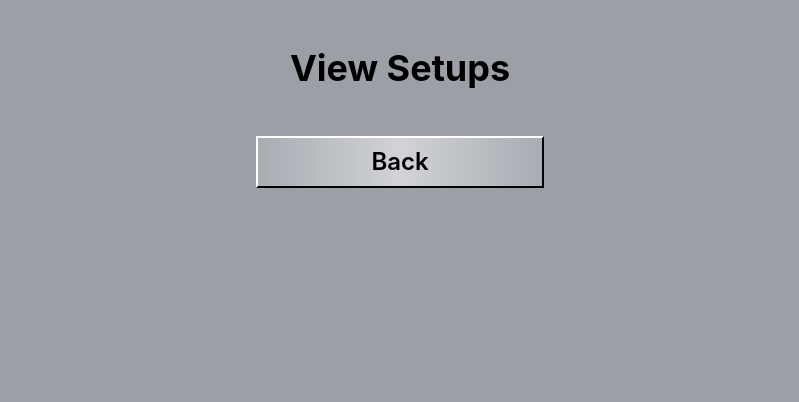
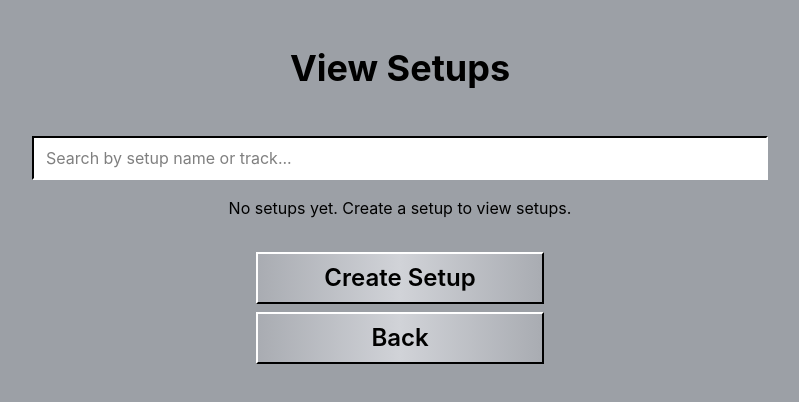
Before and after one commit to rporter03/NT2003-Setup-Manager, a React (Vite) app in the folder nt2003-setup-manager/: page /setups in a window 1280 px wide. Shown: the top 402 px of the page, without its empty margins (240-1039 px from the left). Built offline with nearby package versions, Linux system fonts and the light colour scheme.

Commit message:
Add view setups page with search

```diff
--- /dev/null
+++ b/nt2003-setup-manager/src/components/SetupCard.tsx
@@ -0,0 +1,46 @@
+import type { Setup } from '../types/setup'
+import { modes } from '../data/setupLimits'
+import { formatFraction } from '../lib/options'
+import { getTrackName } from '../lib/tracks'
+
+type SetupCardProps = {
+    setup: Setup
+}
+
+export default function SetupCard({ setup }: SetupCardProps) {
+    const modeLabel = modes.find((m) => m.value === setup.mode)?.label ?? setup.mode
+    const { downforce, suspension, gearing } = setup
+    return (
+        <article className="w-full border-2 border-t-bevel-light border-l-bevel-light border-b-bevel-dark border-r-bevel-dark bg-button p-4">
+            <h2 className="text-2xl font-bold">{setup.name}</h2>
+            <p className="font-semibold">
+                {getTrackName(setup.trackID)} - {modeLabel}
+            </p>
+            <div className="mt-3 grid grid-cols-1 gap-3 sm:grid-cols-2">
+                <section>
+                    <h3 className="font-bold">Tires</h3>
+                    <p>Pressure: {setup.tirePressure} psi</p>
+                </section>
+                <section>
+                    <h3 className="font-bold">Downforce</h3>
+                    <p>Fender Flare: {formatFraction(downforce.fenderFlare)}"</p>
+                    <p>Rear Spoiler: {downforce.rearSpoiler}°</p>
+                </section>
+                <section>
+                    <h3 className="font-bold">Gear Ratios</h3>
+                    {gearing.type === 'preset' ? (
+                        <p>Preset {gearing.presetNumber}</p>
+                    ) : (
+                        <>
+                            <p>1st: {gearing.values.firstGear.toFixed(2)}</p>
+                            <p>2nd: {gearing.values.secondGear.toFixed(2)}</p>
+                            <p>3rd: {gearing.values.thirdGear.toFixed(2)}</p>
+                            <p>4th: {gearing.values.fourthGear.toFixed(2)}</p>
+                            <p>Rear End: {gearing.values.rearEnd.toFixed(2)}</p>
+                        </>
+                    )}
+                </section>
+            </div>
+        </article>
+    )
+}
--- /dev/null
+++ b/nt2003-setup-manager/src/lib/tracks.ts
@@ -0,0 +1,5 @@
+import { tracks } from '../data/tracks'
+
+export function getTrackName(id: string): string {
+    return tracks.find((t) => t.id === id)?.name ?? 'Unknown Track'
+}
--- a/nt2003-setup-manager/src/pages/ViewSetups.tsx
+++ b/nt2003-setup-manager/src/pages/ViewSetups.tsx
@@ -1,16 +1,51 @@
 import { useNavigate } from 'react-router'
+import { useState } from 'react'
 import Button from '../components/Button'
+import SetupCard from '../components/SetupCard'
+import { inputClass } from '../components/fieldStyles'
+import { useSetups } from '../hooks/useSetups'
+import { getTrackName } from '../lib/tracks'
 
 export default function ViewSetups() {
     const navigate = useNavigate()
+    const { setups } = useSetups()
+    const [search, setSearch] = useState('')
+    const query = search.trim().toLowerCase()
+    const visible = setups
+        .filter(
+            (s) =>
+                s.name.toLowerCase().includes(query) ||
+                getTrackName(s.trackID).toLowerCase().includes(query),
+        )
+        .sort((a, b) => b.updatedAt.localeCompare(a.updatedAt))
 
     return (
         <div className="min-h-screen">
             <header className="pt-12 text-center">
                 <h1 className="text-4xl font-bold">View Setups</h1>
             </header>
-            <main className="mt-12 flex flex-col items-center gap-2">
-                <Button onClick={() => navigate('/')}>Back</Button>
+            <main className="mx-auto mt-12 flex w-full max-w-3xl flex-col gap-4 px-4 pb-12">
+                <input
+                    type="search"
+                    className={inputClass}
+                    placeholder="Search by setup name or track..."
+                    value={search}
+                    onChange={(e) => setSearch(e.target.value)}
+                />
+                {setups.length === 0 && (
+                    <p className="text-center">No setups yet. Create a setup to view setups.</p>
+                )}
+
+                {setups.length > 0 && visible.length === 0 && (
+                    <p className="text-center">No setups match "{search}".</p>
+                )}
+                {visible.map((s) => (
+                    <SetupCard key={s.id} setup={s} />
+                ))}
+                <div className="mt-4 flex flex-col items-center gap-2">
+                    <Button onClick={() => navigate('/create')}>Create Setup</Button>
+                    <Button onClick={() => navigate('/')}>Back</Button>
+                </div>
             </main>
         </div>
     )
```
